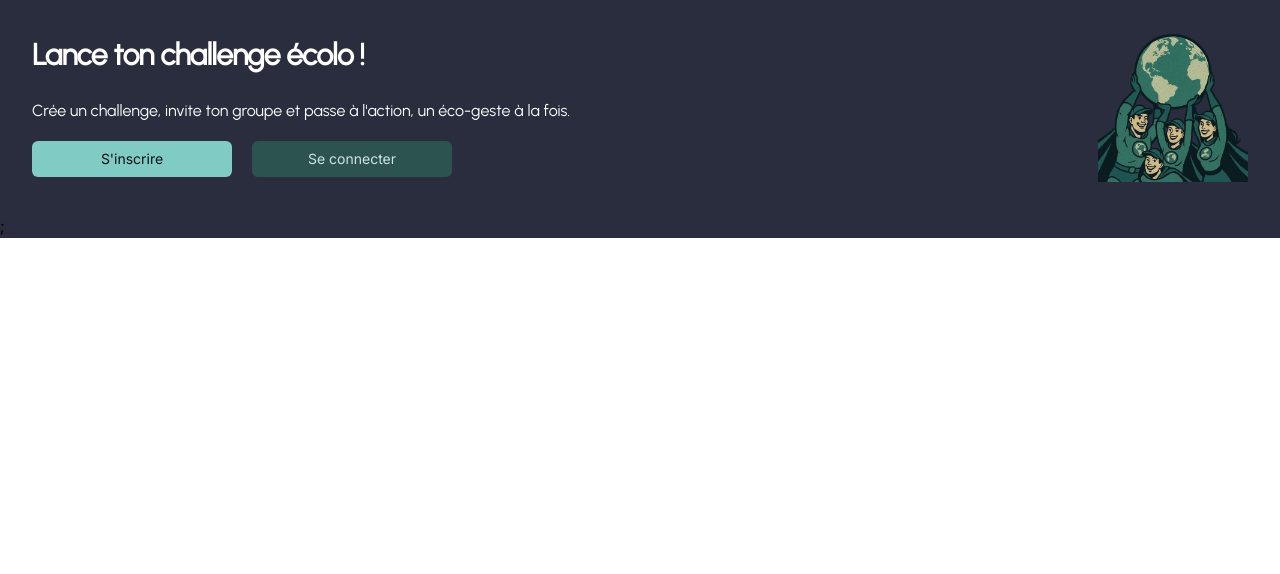
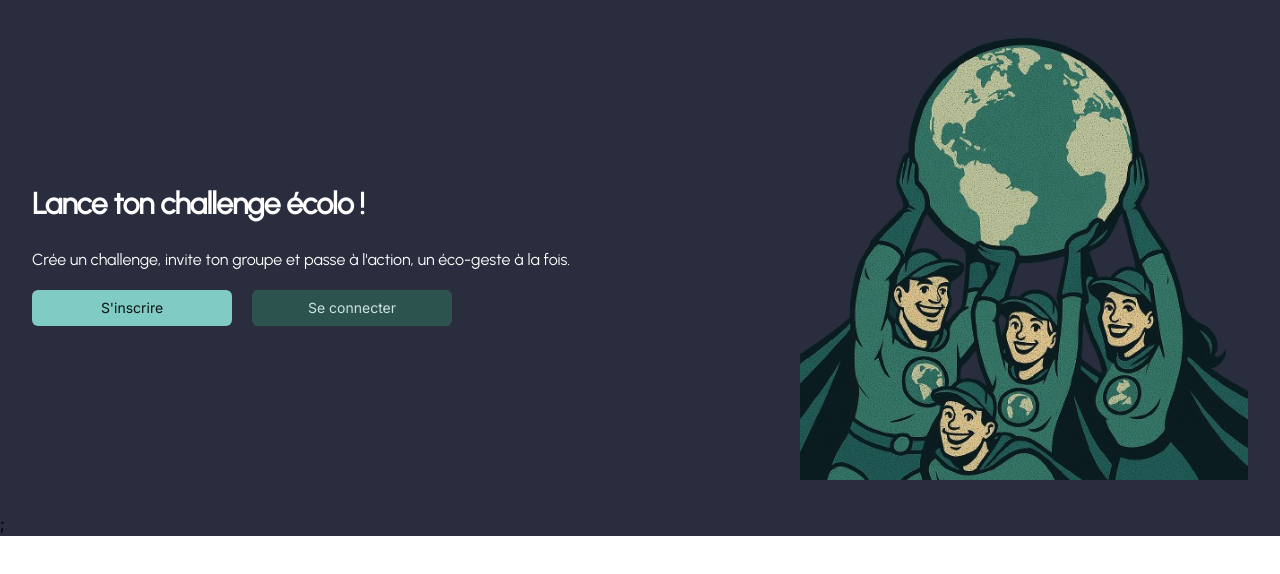
Before and after one commit to WildCodeSchool/2025-03-wns-violet-ecochallenges, a React (Vite) app in the folder frontend/: page / in a window 1280 px wide. Shown: the top 574 px of the page. Built offline with nearby package versions, Linux system fonts and the light colour scheme; no server answers.

Commit message:
Picture size

```diff
--- a/frontend/src/pages/Homepage/Banner.tsx
+++ b/frontend/src/pages/Homepage/Banner.tsx
@@ -61,9 +61,9 @@ function Banner() {
         className={cn(
           "hidden",
           "lg:block",
-          "w-[150px]",
-          "h-auto",
-          "ml-8"
+          "lg:flex-1",
+          "lg:max-w-md",
+          "lg:ml-8"
         )}
       />
     </div>
```
